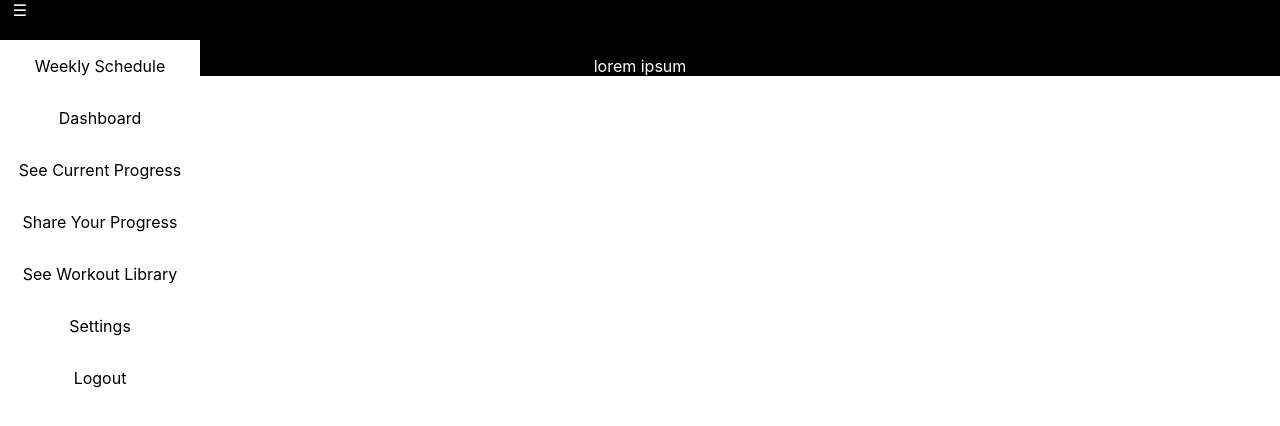
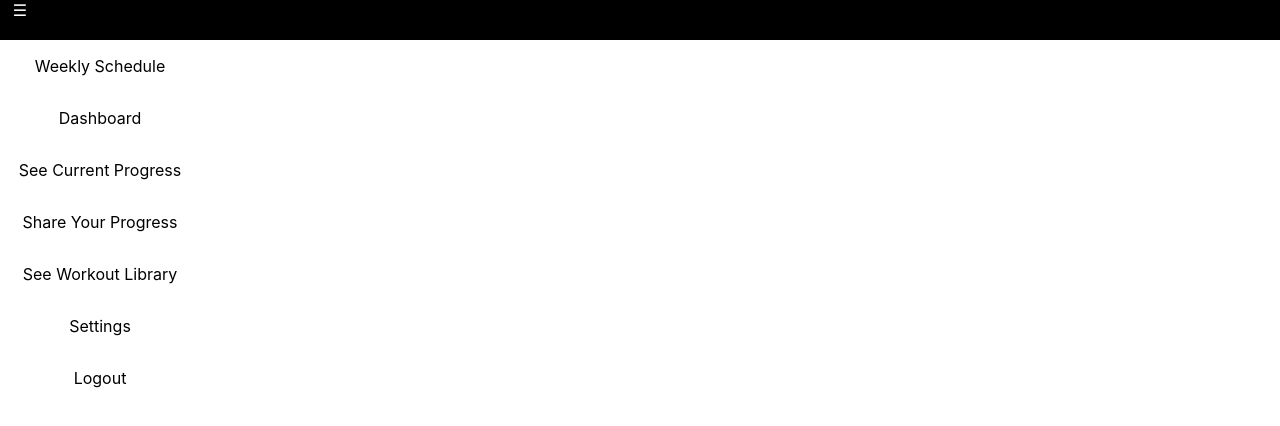
Before and after one commit to survani/workout-tracker-fe-pt, a React (Create React App) app: page / in a window 1280 px wide. Shown: the top 426 px of the page. Built offline with nearby package versions, Linux system fonts and the light colour scheme.

Commit message:
removed lorem ipsum

```diff
--- a/src/components/Navigation/Navigation.js
+++ b/src/components/Navigation/Navigation.js
@@ -19,7 +19,6 @@ class Navigation extends React.Component {
       <div style={{backgroundColor:"black"}}>
         <div onClick={this.toggleNavMenu} style={{backgroundColor: 'black', color:"white", userSelect: "none", width:'40px', height:'40px'}}>☰</div>
         <NavigationPopOut active={this.state.menuActive}/>
-        <p style={{color:"white"}}>lorem ipsum</p>
       </div>
     );
   }
```
